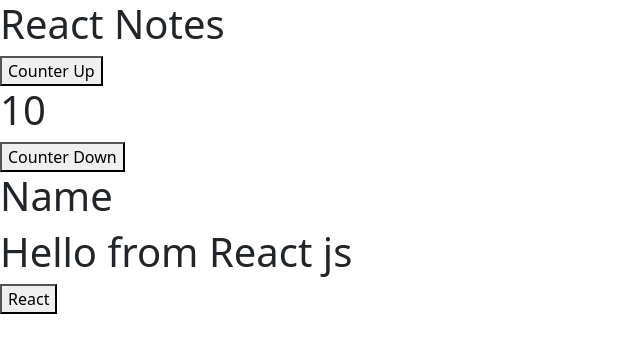
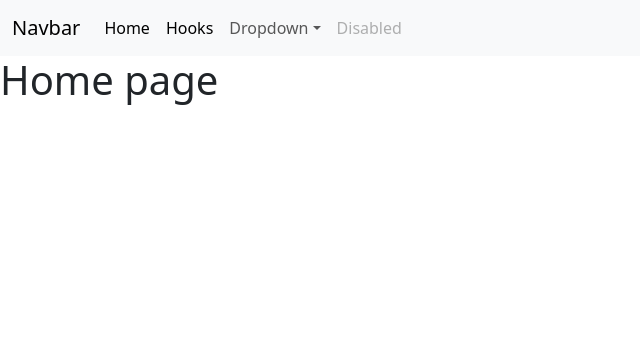
Before and after one commit to Ranjitk0001/React, a React (Create React App) app in the folder ReactNotesInProject/react-note-topic-ways/: page / in a window 1280 px wide. Shown: the top 352 px of the page, without its empty margins (0-640 px from the left). Built offline with nearby package versions, Linux system fonts and the light colour scheme.

Commit message:
React :- Router (Navbar)
npmjs.com

install browserRouter :-
npm install react-router-dom

```diff
--- a/ReactNotesInProject/react-note-topic-ways/package.json
+++ b/ReactNotesInProject/react-note-topic-ways/package.json
@@ -8,6 +8,7 @@
     "react": "^18.3.1",
     "react-bootstrap": "^2.10.7",
     "react-dom": "^18.3.1",
+    "react-router-dom": "^7.1.1",
     "react-scripts": "5.0.1"
   },
   "scripts": {
--- a/ReactNotesInProject/react-note-topic-ways/src/App.js
+++ b/ReactNotesInProject/react-note-topic-ways/src/App.js
@@ -1,11 +1,23 @@
-import './App.css';
-import Hooks from './component/Hooks/Hooks';
-
+import "./App.css";
+import Home from "./component/Home";
+import Hooks from "./component/Hooks/Hooks";
+import { BrowserRouter as Router, Routes, Route } from "react-router-dom";
 function App() {
   return (
     <>
-    <h1>React Notes</h1>
-  <Hooks></Hooks>
+
+
+      {/* <h1>React Notes</h1> */}
+
+      {/* <h1>React Notes</h1>
+  <Hooks></Hooks> */}
+
+      <Router>
+        <Routes>
+          <Route path="/hooks" element={<Hooks />} />
+          <Route path="/" element={<Home />} />
+        </Routes>
+      </Router>
     </>
   );
 }
--- /dev/null
+++ b/ReactNotesInProject/react-note-topic-ways/src/component/Home.js
@@ -0,0 +1,13 @@
+import React from 'react'
+import RouteNavbar from './Routing/RouteNavbar'
+
+const Home = () => {
+  return (
+    <>
+    <RouteNavbar/>
+    <h1>Home page</h1>
+    </>
+  )
+}
+
+export default Home
--- a/ReactNotesInProject/react-note-topic-ways/src/component/Hooks/Hooks.js
+++ b/ReactNotesInProject/react-note-topic-ways/src/component/Hooks/Hooks.js
@@ -1,4 +1,5 @@
 import React, { useState } from 'react'
+import RouteNavbar from '../Routing/RouteNavbar';
 
 const Hooks = () => {
 
@@ -23,6 +24,8 @@ const showName=()=>{
 }
   return (
     <>
+    <RouteNavbar/>
+
       <button onClick={countUp}>Counter Up</button>
       <h1>{count}</h1>
       <button onClick={countDown}>Counter Down</button>
--- /dev/null
+++ b/ReactNotesInProject/react-note-topic-ways/src/component/Routing/RouteNavbar.js
@@ -0,0 +1,46 @@
+import React from 'react'
+import { NavLink } from 'react-router-dom'
+const RouteNavbar = () => {
+  return (
+
+    <>
+
+
+
+  <nav className="navbar navbar-expand-lg bg-body-tertiary">
+  <div className="container-fluid">
+    <a className="navbar-brand" href="#">Navbar</a>
+    <button className="navbar-toggler" type="button" data-bs-toggle="collapse" data-bs-target="#navbarSupportedContent" aria-controls="navbarSupportedContent" aria-expanded="false" aria-label="Toggle navigation">
+      <span className="navbar-toggler-icon"></span>
+    </button>
+    <div className="collapse navbar-collapse" id="navbarSupportedContent">
+      <ul className="navbar-nav me-auto mb-2 mb-lg-0">
+        <li className="nav-item">
+          {/* <a className="nav-link active" aria-current="page" href="#">Home</a> */}
+          <NavLink className="nav-link active" to={'/'}>Home</NavLink>
+        </li>
+        <li className="nav-item">
+          {/* <a className="nav-link" href="#">Link</a> */}
+          <NavLink className="nav-link active" to={'/hooks'}>Hooks</NavLink>
+        </li>
+        <li className="nav-item dropdown">
+          <a className="nav-link dropdown-toggle" href="#" role="button" data-bs-toggle="dropdown" aria-expanded="false">
+            Dropdown
+          </a>
+
+        </li>
+        <li className="nav-item">
+          <a className="nav-link disabled" aria-disabled="true">Disabled</a>
+        </li>
+      </ul>
+
+    </div>
+  </div>
+</nav>
+  </>
+
+
+  )
+}
+
+export default RouteNavbar
```
Also changed, not shown: 1 other file (tests, documents, lock files or other folders).
